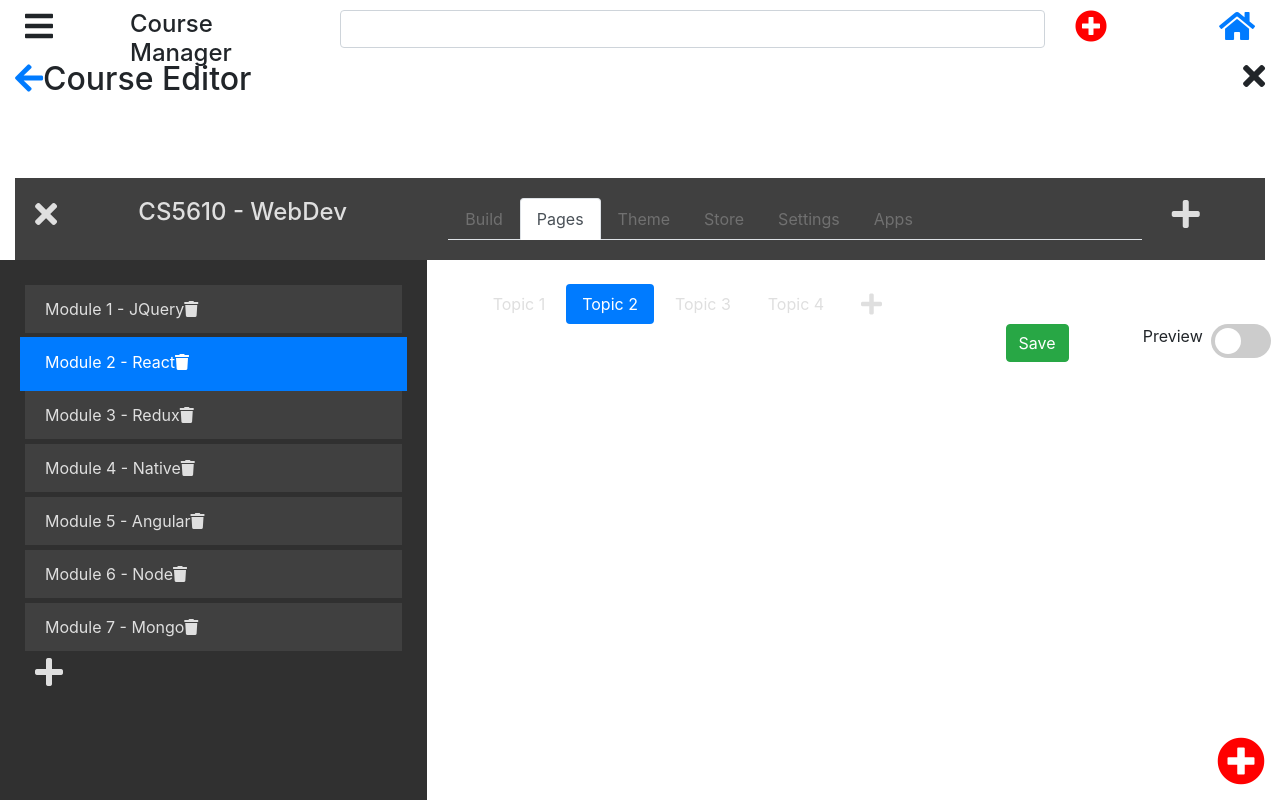
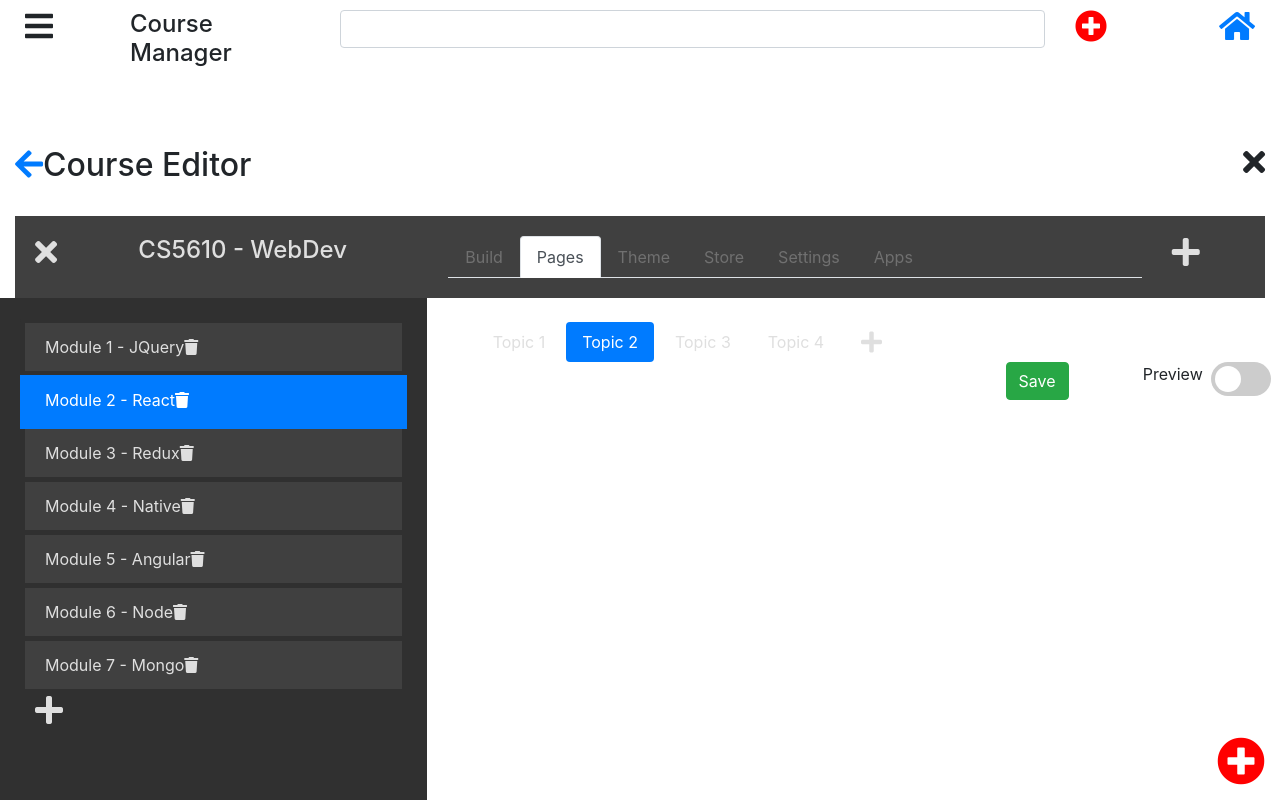
Before and after one commit to slntpts/wbdv-sp21-01-s-toptas-client-react, a React (Create React App) app: page /courses/editor in a window 1280 px wide. Shown: the top 800 px of the page. Built offline with nearby package versions, Linux system fonts and the light colour scheme; no server answers.

Commit message:
course manager header is updated, course row edit bug is solved

```diff
--- a/src/components/course-editor/course-editor.js
+++ b/src/components/course-editor/course-editor.js
@@ -3,6 +3,8 @@ import {Link} from "react-router-dom";
 import './course-editor.css';
 
 const CourseEditor = ({history}) => {
+
+
 
  return [
   <React.Fragment>
@@ -18,8 +20,6 @@ const CourseEditor = ({history}) => {
     </h2>
   </div>
 
-  <br/>
-  <br/>
   <br/>
 
   <div class="wbdv-padding-5px color-me-smooky color-me-smooky-text">
--- a/src/components/course-manager.js
+++ b/src/components/course-manager.js
@@ -89,16 +89,17 @@ class CourseManager extends React.Component {
           this.setState((prevState) => ({
               ...prevState,
               courses: prevState.courses.filter
-                (course => course !== courseToDelete)
+                (course => course._id !== courseToDelete._id)
           }))
         })
   }
 
+
   render() {
+
     return(
       <div>
-
-          <div className="row wbdv-sticky-top wbdv-padding-10px">
+          <div className="row wbdv-padding-10px">
               <div className="col-1">
                   <i className="fa fa-bars fa-2x"></i>
               </div>
--- a/src/components/course-table/course-row.js
+++ b/src/components/course-table/course-row.js
@@ -44,7 +44,7 @@ const CourseRow = (
         <td></td>
         <td></td>
         <td>
-            <i onClick={() => deleteCourse(course)} className="fas fa-trash"></i>
+            <i onClick={() => {deleteCourse(course); setEditing(false)}} className="fas fa-trash"></i>
             {!editing && <i onClick={() => setEditing(true)} className="fas fa-edit"></i>}
             {editing && <i onClick={() => saveTitle()} className="fas fa-check"></i>}
         </td>
```
